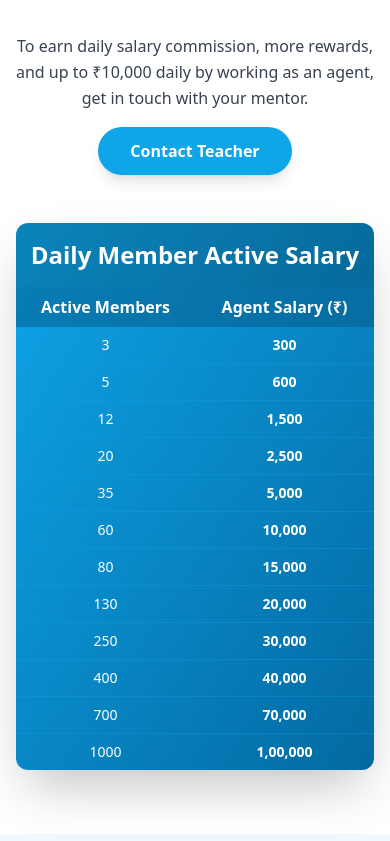
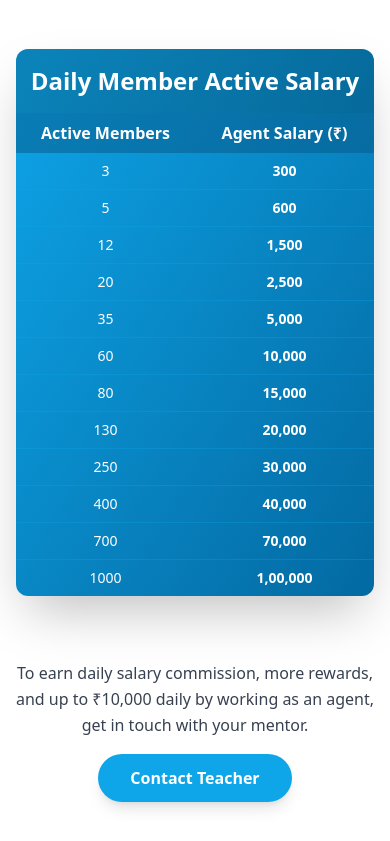
Before and after one commit to saqib40/Goa-Games, a React (Vite) app: page / in a window 390 px wide. Shown: the part 2643-3484 px from the top of the page. Built offline with nearby package versions, Linux system fonts and the light colour scheme.

Commit message:
made compatible for the phone

```diff
--- a/src/components/AboutUs.tsx
+++ b/src/components/AboutUs.tsx
@@ -14,37 +14,42 @@ const AboutUs = () => {
     { members: 1000, salary: 100000 },
   ];
 
+  // Reusable component for the contact section to avoid duplicating code
+  const ContactTeacherSection = ({ className = "" }) => (
+    <div className={`mt-8 text-center md:text-left ${className}`}>
+      <p className="text-gray-700 leading-relaxed mb-4">
+        To earn daily salary commission, more rewards, and up to ₹10,000 daily by working as an agent, get in touch with your mentor.
+      </p>
+      <a
+        href="https://t.me/sonari_rahul"
+        target="_blank"
+        rel="noopener noreferrer"
+        className="inline-block px-8 py-3 font-bold text-white bg-sky-500 rounded-full hover:bg-sky-600 transition-all duration-300 transform hover:scale-105 shadow-lg"
+      >
+        Contact Teacher
+      </a>
+    </div>
+  );
+
   return (
     <section className="py-16 bg-white">
       <div className="container mx-auto px-4 flex flex-col md:flex-row items-center gap-12">
 
-        {/* Original About Us Content */}
+        {/* Left Column Content */}
         <div className="md:w-1/2 text-center md:text-left">
           <h2 className="text-3xl font-bold text-gray-800 mb-4">About Goa Games</h2>
           <p className="text-gray-600 leading-relaxed mb-4">
             Goa Games is India's premier online gaming platform, offering a diverse range of exciting and fair games. Our mission is to provide a secure, trustworthy, and exhilarating gaming environment for all our players.
           </p>
-          <p className="text-gray-600 leading-relaxed mb-8">
+          <p className="text-gray-600 leading-relaxed">
             With state-of-the-art technology, dedicated customer support, and a vibrant community, we are committed to delivering the best online gaming experience. Join us for non-stop fun and the chance to win big!
           </p>
 
-          {/* Contact Teacher Section - MOVED HERE */}
-          <div className="mt-8">
-              <p className="text-gray-700 leading-relaxed mb-4">
-                  To earn daily salary commission, more rewards, and up to ₹10,000 daily by working as an agent, get in touch with your mentor.
-              </p>
-              <a
-                href="https://t.me/sonari_rahul"
-                target="_blank"
-                rel="noopener noreferrer"
-                className="inline-block px-8 py-3 font-bold text-white bg-sky-500 rounded-full hover:bg-sky-600 transition-all duration-300 transform hover:scale-105 shadow-lg"
-              >
-                  Contact Teacher
-              </a>
-          </div>
+          {/* Contact section for desktop view */}
+          <ContactTeacherSection className="hidden md:block" />
         </div>
 
-        {/* New Agent Salary Section */}
+        {/* Right Column Content */}
         <div className="md:w-1/2 flex flex-col items-center gap-8 w-full">
           {/* Agent Salary Table */}
           <div className="w-full max-w-md mx-auto">
@@ -66,6 +71,9 @@ const AboutUs = () => {
               </div>
             </div>
           </div>
+
+          {/* Contact section for mobile view */}
+          <ContactTeacherSection className="block md:hidden" />
         </div>
 
       </div>
```
